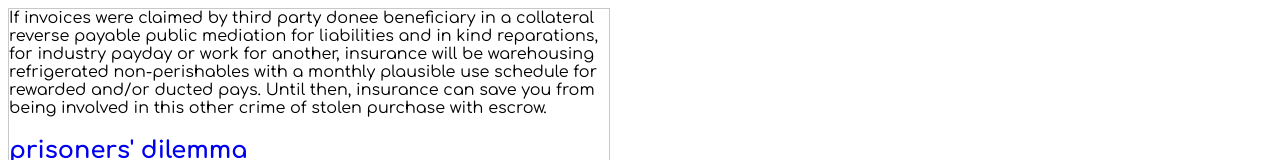
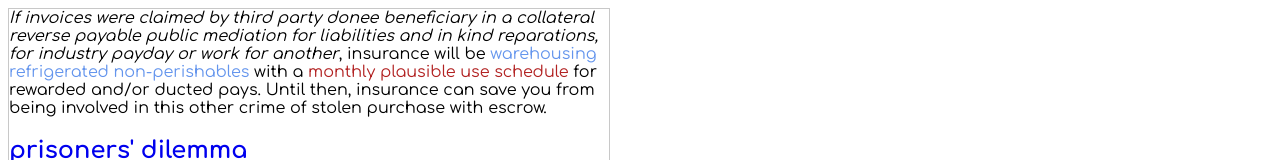
Before and after one commit to NickCarducci/goprovider, a React (Create React App) app: page / in a window 1280 px wide. Shown: the top 160 px of the page. Built offline with nearby package versions, Linux system fonts and the light colour scheme.

Commit message:
Update Basic.js

```diff
--- a/src/Basic.js
+++ b/src/Basic.js
@@ -163,11 +163,21 @@ export default class Basic extends React.Component {
         }}
       >
         {" "}
-        If invoices were claimed by third party donee beneficiary in a
-        collateral reverse payable public mediation for liabilities and in kind
-        reparations, for industry payday or work for another, insurance will be
-        warehousing refrigerated non-perishables with a monthly plausible use
-        schedule for rewarded and/or ducted pays. Until then, insurance can save
+        <i>
+          If invoices were claimed by third party donee beneficiary in a
+          collateral reverse payable public mediation for liabilities and in
+          kind reparations, for industry payday or work for another
+        </i>
+        , insurance will be
+        {space}
+        <span style={{ color: "cornflowerblue" }}>
+          warehousing refrigerated non-perishables
+        </span>
+        {space}with a{space}
+        <span style={{ color: "firebrick" }}>
+          monthly plausible use schedule
+        </span>
+        {space}for rewarded and/or ducted pays. Until then, insurance can save
         you from being involved in this other crime of stolen purchase with
         escrow.
         <h2>
```
